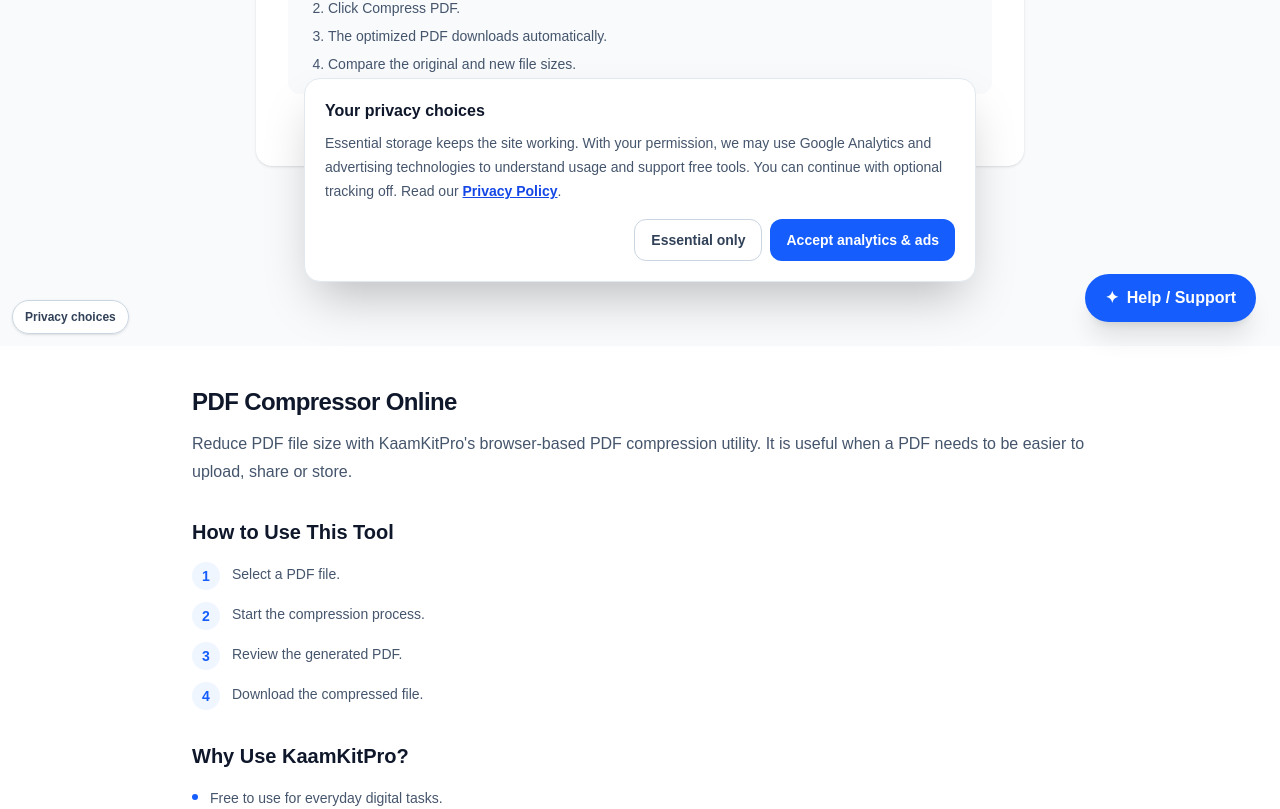
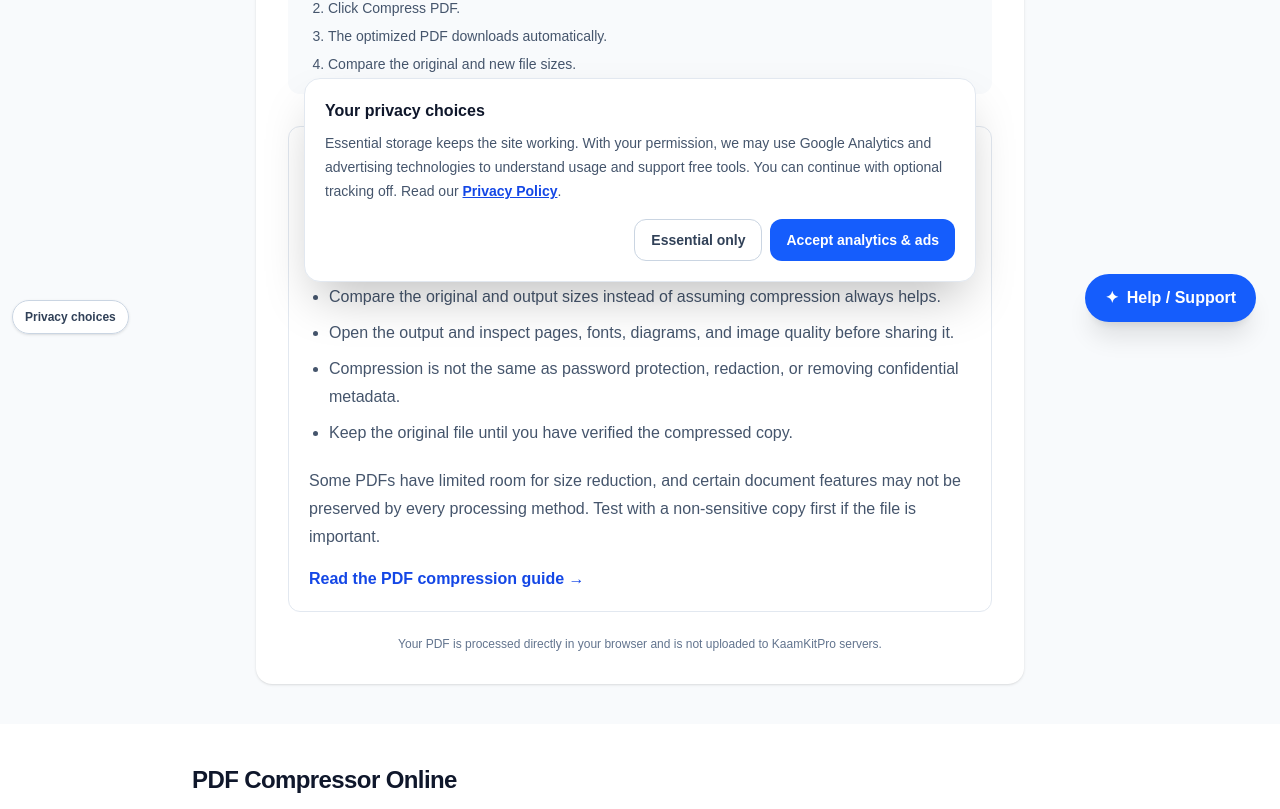
Before and after one commit to WellProSoftware/kaamkitpro, a Next.js app: page /tools/pdf-compressor in a window 1280 px wide. Shown: the part 454-1263 px from the top of the page. Built offline with nearby package versions, Linux system fonts and the light colour scheme.

Commit message:
content: add task-specific guidance and limitations to tools

```diff
--- a/src/app/tools/pdf-compressor/page.tsx
+++ b/src/app/tools/pdf-compressor/page.tsx
@@ -206,6 +206,23 @@ export default function PDFCompressorPage() {
             </ol>
           </div>
 
+          <section className="mt-8 rounded-xl border border-slate-200 bg-white p-5">
+            <h2 className="text-lg font-semibold text-slate-900">What PDF compression can change</h2>
+            <p className="mt-3 leading-7 text-slate-600">
+              A smaller PDF can be easier to email or upload, but the amount saved depends on how the original document was created. Text-based PDFs may already be compact, and re-saving a document does not guarantee a smaller file.
+            </p>
+            <ul className="mt-3 list-disc space-y-2 pl-5 leading-7 text-slate-600">
+              <li>Compare the original and output sizes instead of assuming compression always helps.</li>
+              <li>Open the output and inspect pages, fonts, diagrams, and image quality before sharing it.</li>
+              <li>Compression is not the same as password protection, redaction, or removing confidential metadata.</li>
+              <li>Keep the original file until you have verified the compressed copy.</li>
+            </ul>
+            <p className="mt-5 leading-7 text-slate-600">
+              Some PDFs have limited room for size reduction, and certain document features may not be preserved by every processing method. Test with a non-sensitive copy first if the file is important.
+            </p>
+            <a href="/guides/pdf-compression" className="mt-4 inline-block font-semibold text-blue-700 hover:underline">Read the PDF compression guide →</a>
+          </section>
+
           <p className="mt-6 text-center text-xs text-slate-500">
             Your PDF is processed directly in your browser and is not uploaded
             to KaamKitPro servers.
```
